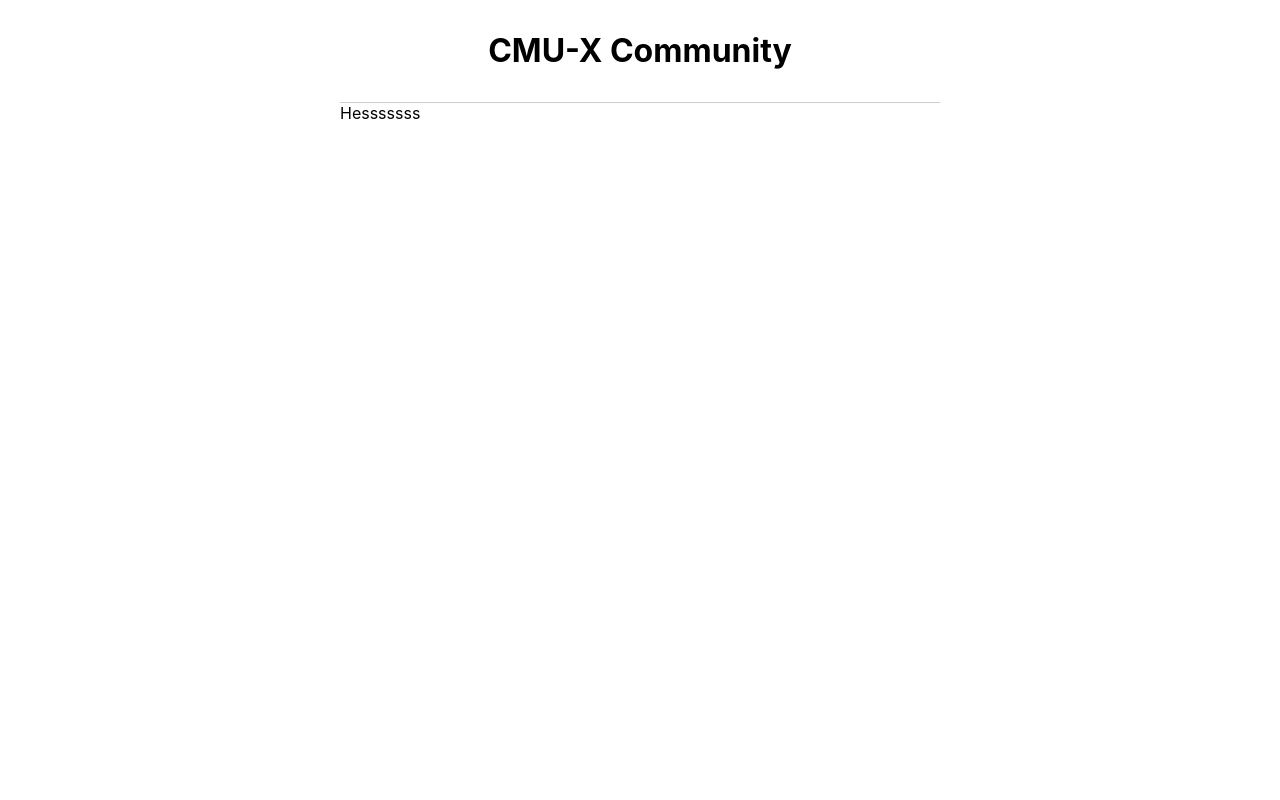
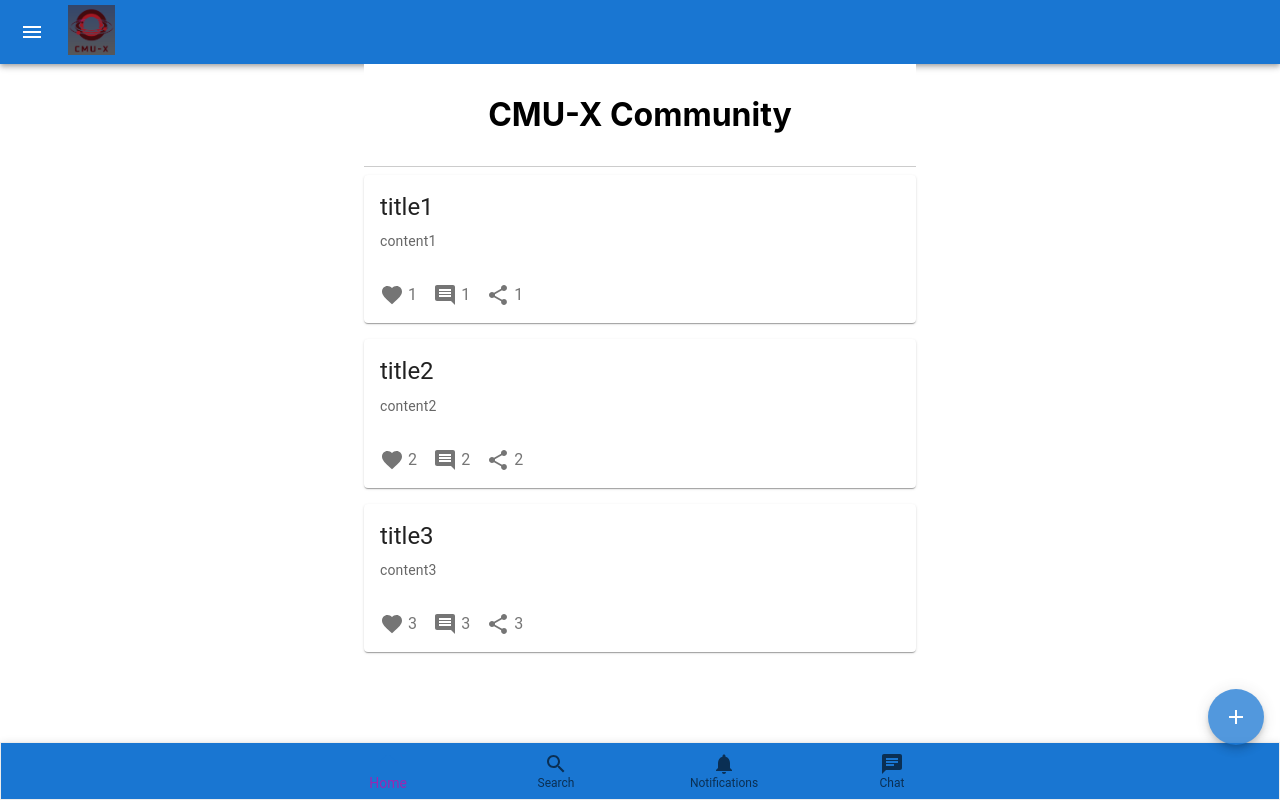
Before and after one commit to chuanxizS2023/CMU-X, a React (Create React App) app in the folder frontend/cmu-x-frontend-app/: page /communityPost in a window 1280 px wide. Built offline with nearby package versions, Linux system fonts and the light colour scheme; no server answers.

Commit message:
first version frontend community post

```diff
--- a/frontend/cmu-x-frontend-app/package.json
+++ b/frontend/cmu-x-frontend-app/package.json
@@ -5,6 +5,7 @@
   "dependencies": {
     "@emotion/react": "^11.11.1",
     "@emotion/styled": "^11.11.0",
+    "@mui/icons-material": "^5.14.18",
     "@mui/material": "^5.14.18",
     "@testing-library/jest-dom": "^5.17.0",
     "@testing-library/react": "^13.4.0",
--- a/frontend/cmu-x-frontend-app/src/App.js
+++ b/frontend/cmu-x-frontend-app/src/App.js
@@ -1,16 +1,21 @@
 import React from 'react';
 import { BrowserRouter as Router, Route, Routes } from "react-router-dom";
+import { ThemeProvider, createTheme } from '@mui/material/styles';
 import Login from './pages/auth/login';
 import CommunityPage from './pages/communityPost/communityPostPage';
 
+const theme = createTheme();
+
 function App() {
   return (
+    <ThemeProvider theme={theme}>
       <Router>
         <Routes>
           <Route path="/" element={<Login />} />
           <Route path="communityPost" element={<CommunityPage />}/>
         </Routes>
       </Router>
+    </ThemeProvider>
   );
 }
 
--- /dev/null
+++ b/frontend/cmu-x-frontend-app/src/components/common/botNavbar.js
@@ -0,0 +1,43 @@
+import React from 'react';
+import { BottomNavigation, BottomNavigationAction, Paper } from '@mui/material';
+import HomeIcon from '@mui/icons-material/Home';
+import SearchIcon from '@mui/icons-material/Search';
+import NotificationsIcon from '@mui/icons-material/Notifications';
+import ChatIcon from '@mui/icons-material/Chat';
+import AccountCircleIcon from '@mui/icons-material/AccountCircle';
+
+const BottomBar = () => {
+  const [value, setValue] = React.useState('home');
+
+  const handleChange = (event, newValue) => {
+    setValue(newValue);
+  };
+
+  return (
+    <Paper sx={{ position: 'fixed', bottom: 0, left: 0, right: 0, zIndex: 100 }} elevation={3}>
+      <BottomNavigation value={value} onChange={handleChange} showLabels
+        sx={{
+          backgroundColor: 'primary.main', // You can adjust the color using the theme's color palette
+          "& .MuiBottomNavigationAction-root": {
+            "@media (max-width:768px)": { // Adjust the breakpoint as needed
+              minWidth: "auto",
+              padding: "6px 0"
+            }
+          },
+          '& .Mui-selected': {
+            color: 'secondary.main', // Adjust the selected icon color
+          },
+          border: '1px solid #ececec', // Add a border
+          // Add more styling as needed here
+        }}
+      >
+        <BottomNavigationAction label="Home" value="home" icon={<HomeIcon />} />
+        <BottomNavigationAction label="Search" value="search" icon={<SearchIcon />} />
+        <BottomNavigationAction label="Notifications" value="notifications" icon={<NotificationsIcon />} />
+        <BottomNavigationAction label="Chat" value="chat" icon={<ChatIcon />} />
+      </BottomNavigation>
+    </Paper>
+  );
+};
+
+export default BottomBar;
--- /dev/null
+++ b/frontend/cmu-x-frontend-app/src/components/common/topNavbar.js
@@ -0,0 +1,21 @@
+import React from 'react';
+import { AppBar, Toolbar, IconButton, Typography, Box } from '@mui/material';
+import MenuIcon from '@mui/icons-material/Menu';
+import cmuLogo from '../../assets/cmuX_logo.jpeg'; // Make sure the path is correct
+
+const TopBar = () => {
+  return (
+    <AppBar position="static">
+      <Toolbar>
+        <IconButton edge="start" color="inherit" aria-label="menu" sx={{ mr: 2 }}>
+          <MenuIcon />
+        </IconButton>
+        <Box sx={{ flexGrow: 1 }}>
+          <img src={cmuLogo} alt="CMU-X Logo" style={{ height: '50px' }} /> {/* Logo displayed as an image */}
+        </Box>
+      </Toolbar>
+    </AppBar>
+  );
+};
+
+export default TopBar;
--- /dev/null
+++ b/frontend/cmu-x-frontend-app/src/components/communityPost/addPostFab.js
@@ -0,0 +1,16 @@
+import React from 'react';
+import { Fab } from '@mui/material';
+import { useNavigate } from 'react-router-dom';
+import AddIcon from '@mui/icons-material/Add';
+
+const AddPostFab = ({ onClick }) => {
+    const navigate = useNavigate();
+
+  return (
+    <Fab color="primary" aria-label="add" style={{ position: 'fixed', bottom: 55, right: 16, opacity:"0.75" }} onClick={navigate('new-post')}>
+      <AddIcon/>
+    </Fab>
+  );
+};
+
+export default AddPostFab;
--- a/frontend/cmu-x-frontend-app/src/components/communityPost/post.js
+++ b/frontend/cmu-x-frontend-app/src/components/communityPost/post.js
@@ -1,42 +1,43 @@
 import React from 'react';
+import { Card, CardContent, CardActions, Typography, IconButton } from '@mui/material';
+import FavoriteIcon from '@mui/icons-material/Favorite';
+import CommentIcon from '@mui/icons-material/Comment';
+import ShareIcon from '@mui/icons-material/Share';
+import styled from '@emotion/styled'; // Corrected import statement
 
-const Post = ({username, title, content, likes, comments, retweets }) => {
-  const styles = {
-    postContainer: {
-      display: 'flex',
-      flexDirection: 'row',
-      padding: '10px',
-      borderBottom: '1px solid #ccc',
-    },
-    avatar: {
-      width: '50px',
-      height: '50px',
-      borderRadius: '50%',
-      marginRight: '10px',
-    },
-    postContent: {
-      flex: 1,
-    },
-    engagement: {
-      display: 'flex',
-      justifyContent: 'space-between',
-      marginTop: '10px',
-    },
-  };
+const StyledCard = styled(Card)(({ theme }) => ({
+  marginBottom: theme.spacing(2),
+  '&:hover': {
+    boxShadow: theme.shadows[5],
+  },
+}));
 
+const Post = ({ username, title, content, likes, comments, retweets }) => {
   return (
-    <div style={styles.postContainer}>
-        <h4>{title}</h4>
-      <div style={styles.postContent}>
-        <strong>{username}</strong>
-        <p>{content}</p>
-        <div style={styles.engagement}>
-          <span>{likes} Likes</span>
-          <span>{comments} Comments</span>
-          <span>{retweets} Retweets</span>
-        </div>
-      </div>
-    </div>
+    <StyledCard>
+      <CardContent>
+        <Typography gutterBottom variant="h5" component="div">
+          {title}
+        </Typography>
+        <Typography variant="body2" color="text.secondary">
+          {content}
+        </Typography>
+      </CardContent>
+      <CardActions disableSpacing>
+        <IconButton aria-label="add to favorites">
+          <FavoriteIcon />
+          <Typography component="span" sx={{ marginLeft: 0.5 }}>{likes}</Typography>
+        </IconButton>
+        <IconButton aria-label="comment">
+          <CommentIcon />
+          <Typography component="span" sx={{ marginLeft: 0.5 }}>{comments}</Typography>
+        </IconButton>
+        <IconButton aria-label="share">
+          <ShareIcon />
+          <Typography component="span" sx={{ marginLeft: 0.5 }}>{retweets}</Typography>
+        </IconButton>
+      </CardActions>
+    </StyledCard>
   );
 };
 
--- a/frontend/cmu-x-frontend-app/src/containers/communityPost/postContainer.js
+++ b/frontend/cmu-x-frontend-app/src/containers/communityPost/postContainer.js
@@ -1,60 +1,44 @@
-import React, { useState, useEffect } from 'react';
+import React from 'react';
 import Post from '../../components/communityPost/post';
+import List from '@mui/material/List';
 
-const PostList = () => {
+const PostList = ({  }) => {
   const posts = [
     {
-          id: 1,
-          username: 'johndoe',
-          title: 'Hello World',
-          content: 'This is a new post about my hello world experience.',
-          likes: 10,
-          comments: 5,
-          retweets: 3
+      communityPostid: 1,
+      username: 'user1',
+      title: 'title1',
+      content: 'content1',
+      likes: 1,
+      comments: 1,
+      retweets: 1,
     },
     {
-          id: 2,
-          username: 'janedoe',
-          title: 'My React Journey',
-          content: 'Today, I want to share my journey learning React. It’s been fun and challenging!',
-          likes: 15,
-          comments: 3,
-          retweets: 5
+      communityPostid: 2,
+      username: 'user2',
+      title: 'title2',
+      content: 'content2',
+      likes: 2,
+      comments: 2,
+      retweets: 2,
     },
     {
-          id: 3,
-          username: 'tech_guru',
-          title: 'Tips for Programming',
-          content: 'Here are some tips I’ve learned during my 10 years as a programmer.',
-          likes: 25,
-          comments: 10,
-          retweets: 2
-        }
-        // More posts...
+      communityPostid: 3,
+      username: 'user3',
+      title: 'title3',
+      content: 'content3',
+      likes: 3,
+      comments: 3,
+      retweets: 3,
+    },
   ];
 
-//   useEffect(() => {
-//     // Define the async function inside the effect
-//     const fetchPosts = async () => {
-//       try {
-//         const response = await fetch('/api/posts'); // Replace with your API endpoint
-//         const data = await response.json();
-//         setPosts(data);
-//       } catch (error) {
-//         console.error('Error fetching posts:', error);
-//       }
-//     };
-
-//     // Call the function
-//     fetchPosts();
-//   }, []); // Empty dependency array means this effect runs once on mount
-
   return (
-    <div>
+    <List sx={{ width: '100%', bgcolor: 'background.paper' }}>
       {posts.map((post) => (
-        <Post key={post.id} {...post} />
+        <Post key={post.communityPostid} {...post} />
       ))}
-    </div>
+    </List>
   );
 };
 
--- a/frontend/cmu-x-frontend-app/src/pages/communityPost/communityPostPage.js
+++ b/frontend/cmu-x-frontend-app/src/pages/communityPost/communityPostPage.js
@@ -3,12 +3,15 @@ import React, { useState, useEffect } from 'react';
 import Header from '../../components/common/header';
 import PostList from '../../containers/communityPost/postContainer';
 import { getPostById } from '../../apis/communitypostAPIs/postAPI'; // Adjust the import path as necessary
+import TopBar from '../../components/common/topNavbar';
+import BottomBar from '../../components/common/botNavbar';
+import AddPostFab from '../../components/communityPost/addPostFab';
+import { Container } from '@mui/material';
 
 const CommunityPage = () => {
-  const [post, setPost] = useState(null);
-  const postId = 1; // Replace with the actual post ID you want to fetch
+  const [post, setPost] = useState([]);
+  const postId = 2; // Replace with the actual post ID you want to fetch
 
-  useEffect(() => {
     const fetchPost = async () => {
       try {
         const data = await getPostById(postId);
@@ -18,8 +21,19 @@ const CommunityPage = () => {
       }
     };
 
-    fetchPost();
-  }, [postId]);
+  const fetchAllPosts = async () => {
+    try {
+      let data = await getPostById(postId);
+      while (data){
+        post.push(data);
+        postId++;
+        data = await getPostById(postId);
+      }
+      setPost(post);
+    } catch (error) {
+      console.error('Failed to fetch post:', error);
+    }
+  };
 
   const styles = {
     page: {
@@ -29,11 +43,15 @@ const CommunityPage = () => {
   };
 
   return (
-    <div style={styles.page}>
-      <Header title="CMU-X Community" />
-      {post && <PostList posts={[post]} />}
-      <div>Hesssssss</div>
-    </div>
+    <>
+      <TopBar />
+      <Container maxWidth="sm" style={{ marginBottom: 75 }}>
+        <Header title="CMU-X Community" />
+        {post && <PostList posts={[post]} />}
+      </Container>
+      <AddPostFab/>
+      <BottomBar />
+    </>
   );
 };
 
```
Also changed, not shown: frontend/cmu-x-frontend-app/src/assets/cmuX_logo.jpeg (added). Lines whose indentation alone changed are shown as unchanged.
